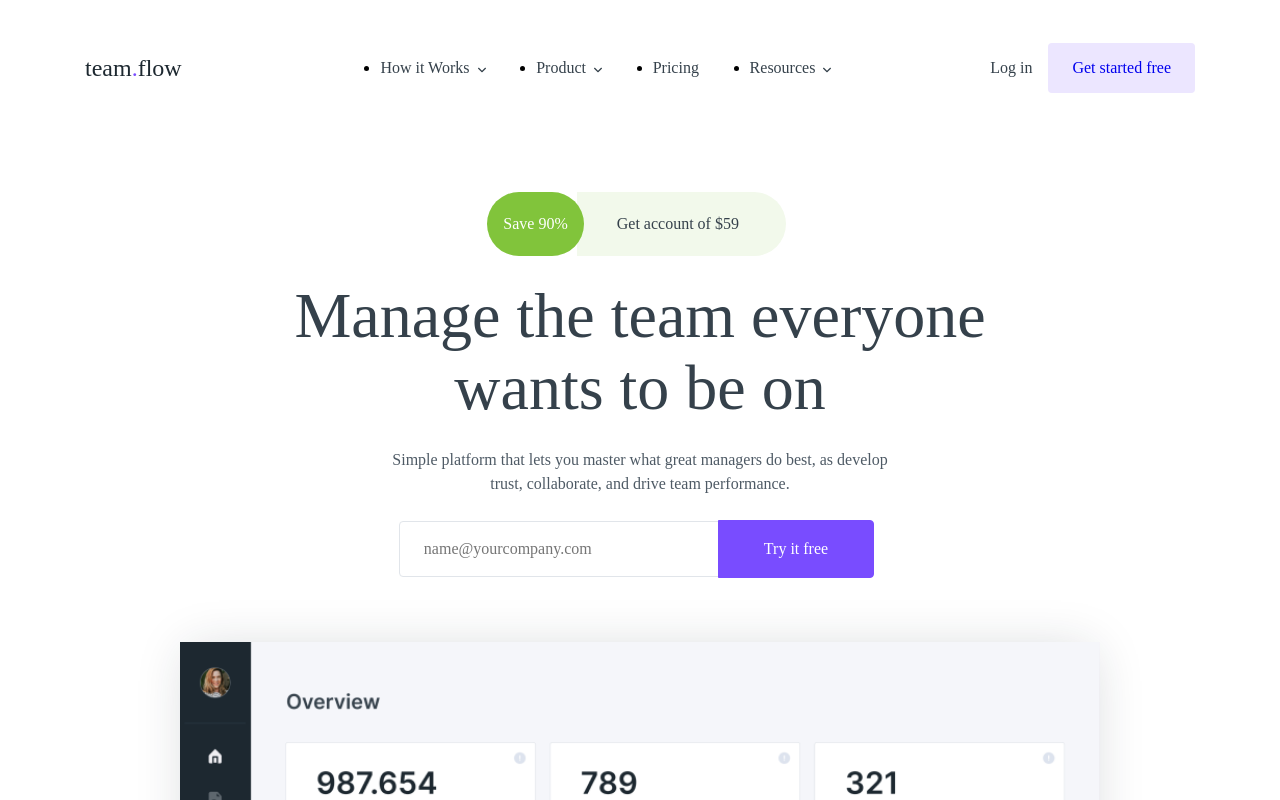
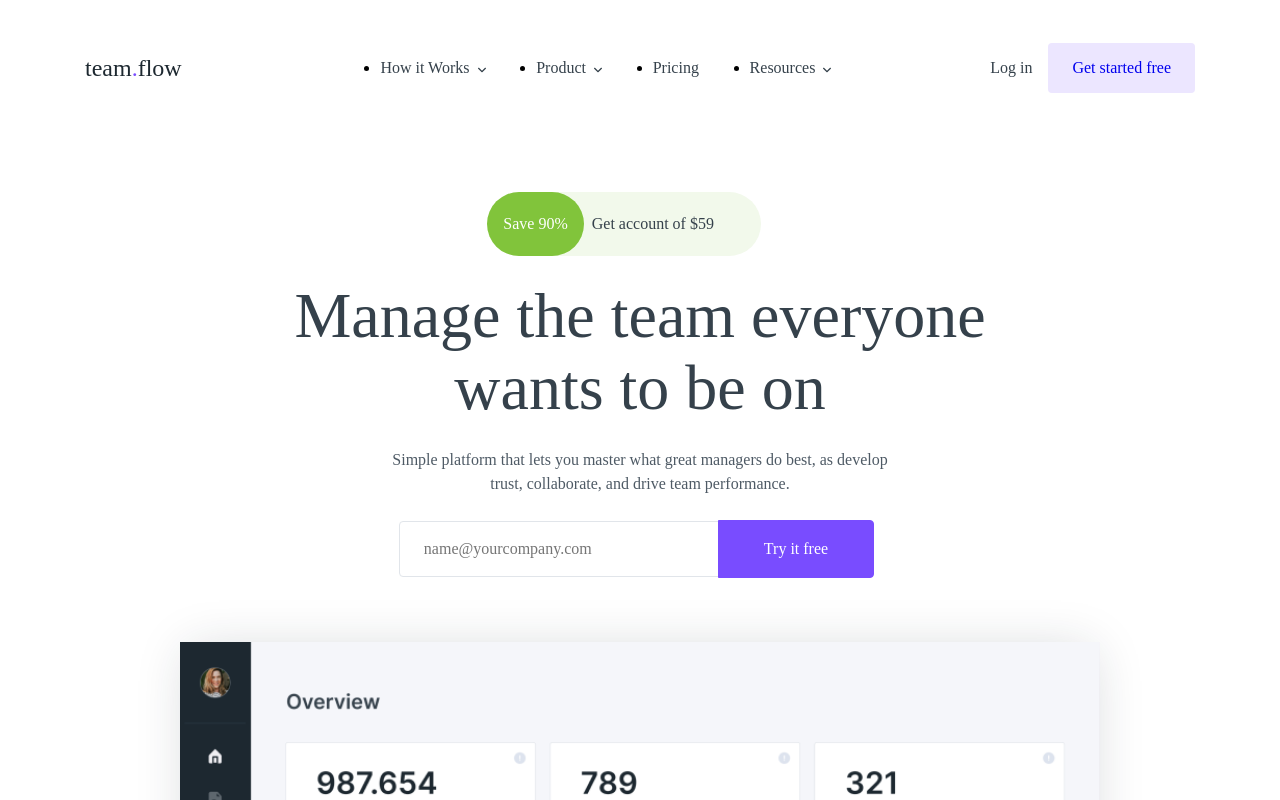
Before and after one commit to datdragon777/HTML-CSS-Training, a plain HTML site: page practice-one/index.html in a window 1280 px wide. Shown: the top 800 px of the page. Drawn offline with Linux system fonts and the light colour scheme.

Commit message:
change style of intro__discount__get-account class

```diff
--- a/practice-one/assets/styles/layouts/intro.css
+++ b/practice-one/assets/styles/layouts/intro.css
@@ -22,7 +22,7 @@
 .intro__discount__get-account {
   display: flex;
   position: relative;
-  right: 7px;
+  left: -32px;
   z-index: -1;
   padding: 8px 0px;
   width: 209px;
```
